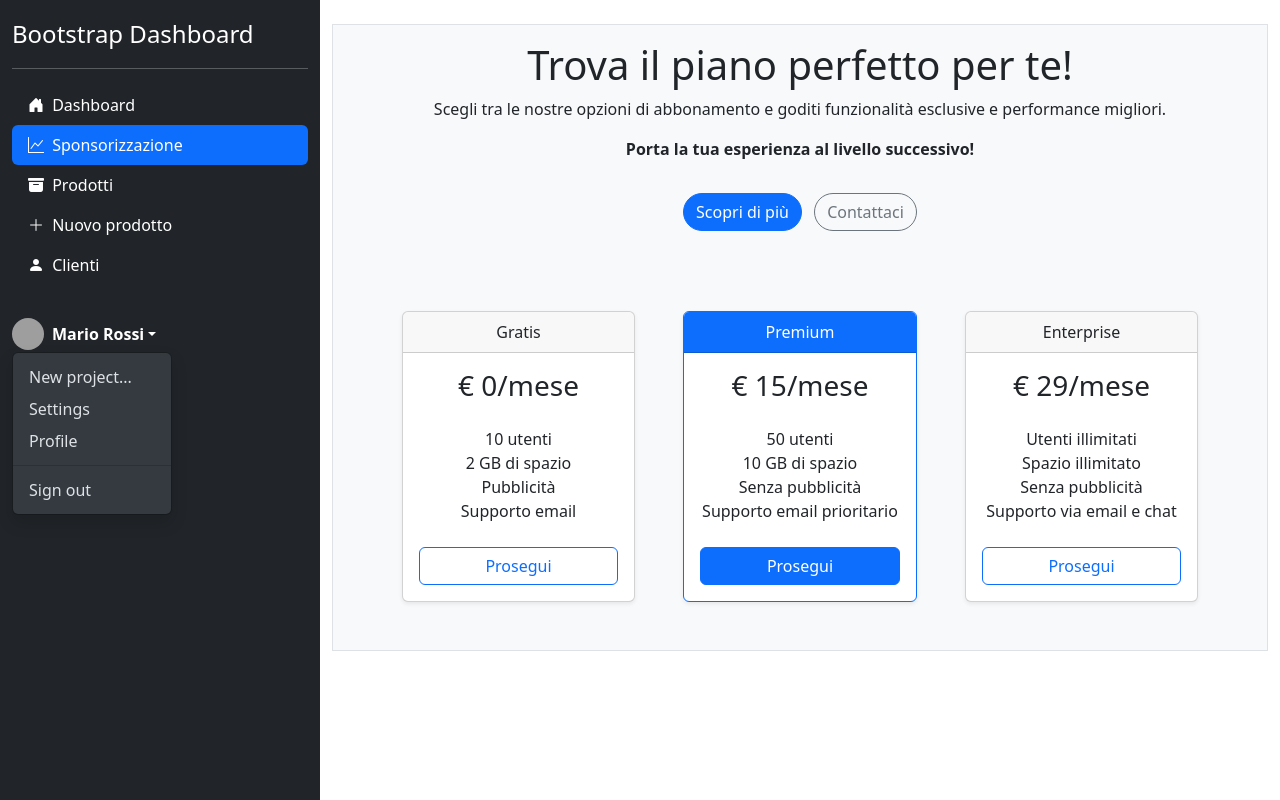
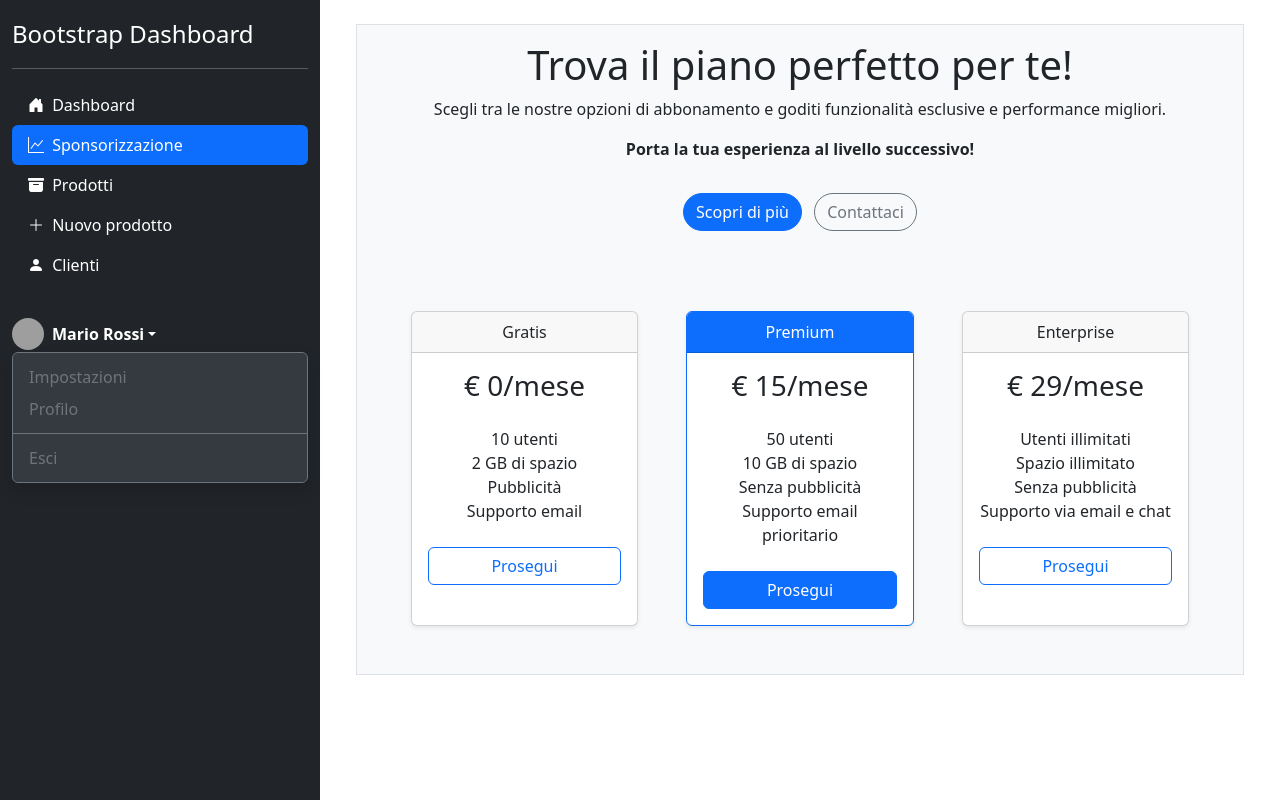
Before and after one commit to andrea-bertaglia/html-css-bootstrap-dashboard, a plain HTML site: page plans.html in a window 1280 px wide. Both pictures are taken after a click on the link "Mario Rossi". Drawn offline with nearby package versions, Linux system fonts and the light colour scheme; grey boxes are pictures that could not be loaded.

Commit message:
feat: dropdown bonus #1

```diff
--- a/plans.html
+++ b/plans.html
@@ -101,7 +101,7 @@
             </li>
           </ul>
           <hr />
-          <div class="dropdown">
+          <div class="dropdown pb-4">
             <a
               href="#"
               class="d-flex align-items-center text-white text-decoration-none dropdown-toggle"
@@ -117,12 +117,19 @@
               />
               <strong>Mario Rossi</strong>
             </a>
-            <ul class="dropdown-menu dropdown-menu-dark text-small shadow">
-              <li><a class="dropdown-item" href="#">New project...</a></li>
-              <li><a class="dropdown-item" href="#">Settings</a></li>
-              <li><a class="dropdown-item" href="#">Profile</a></li>
-              <li><hr class="dropdown-divider" /></li>
-              <li><a class="dropdown-item" href="#">Sign out</a></li>
+            <ul
+              class="dropdown-menu w-100 dropdown-menu-dark border-secondary text-small shadow"
+            >
+              <li>
+                <a class="dropdown-item text-secondary" href="#"
+                  >Impostazioni</a
+                >
+              </li>
+              <li>
+                <a class="dropdown-item text-secondary" href="#">Profilo</a>
+              </li>
+              <li><hr class="dropdown-divider border-secondary" /></li>
+              <li><a class="dropdown-item text-secondary" href="#">Esci</a></li>
             </ul>
           </div>
         </div>
@@ -131,7 +138,7 @@
         <!------------------ Main ------------------>
         <main class="col-md-9">
           <!-- container main -->
-          <div class="container my-4 bg-light border">
+          <div class="container-flex m-4 bg-light border">
             <div class="row text-center m-3">
               <h1>Trova il piano perfetto per te!</h1>
               <p>
@@ -155,6 +162,7 @@
             </div>
             <!-- Plans card -->
             <div class="row justify-content-center gap-5 py-5">
+              <!-- Free plan -->
               <div class="col-10 col-lg-3 card shadow-sm p-0">
                 <div class="card-header text-center">Gratis</div>
                 <div class="card-body text-center">
@@ -172,6 +180,9 @@
                   >
                 </div>
               </div>
+              <!-- /Free plan -->
+
+              <!-- Premium plan -->
               <div class="col-10 col-lg-3 card shadow-sm border-primary p-0">
                 <div class="card-header text-center bg-primary text-white">
                   Premium
@@ -189,6 +200,9 @@
                   <a href="#" class="btn btn-primary d-block mt-4">Prosegui</a>
                 </div>
               </div>
+              <!-- /Premium plan -->
+
+              <!-- Enterprise plan -->
               <div class="col-10 col-lg-3 card shadow-sm p-0">
                 <div class="card-header text-center">Enterprise</div>
                 <div class="card-body text-center">
@@ -206,6 +220,7 @@
                   >
                 </div>
               </div>
+              <!-- /Enterprise plan -->
             </div>
           </div>
           <!-- end container main -->
```
Also changed, not shown: index.html (+13 -6 lines), new.html (+14 -7 lines).
